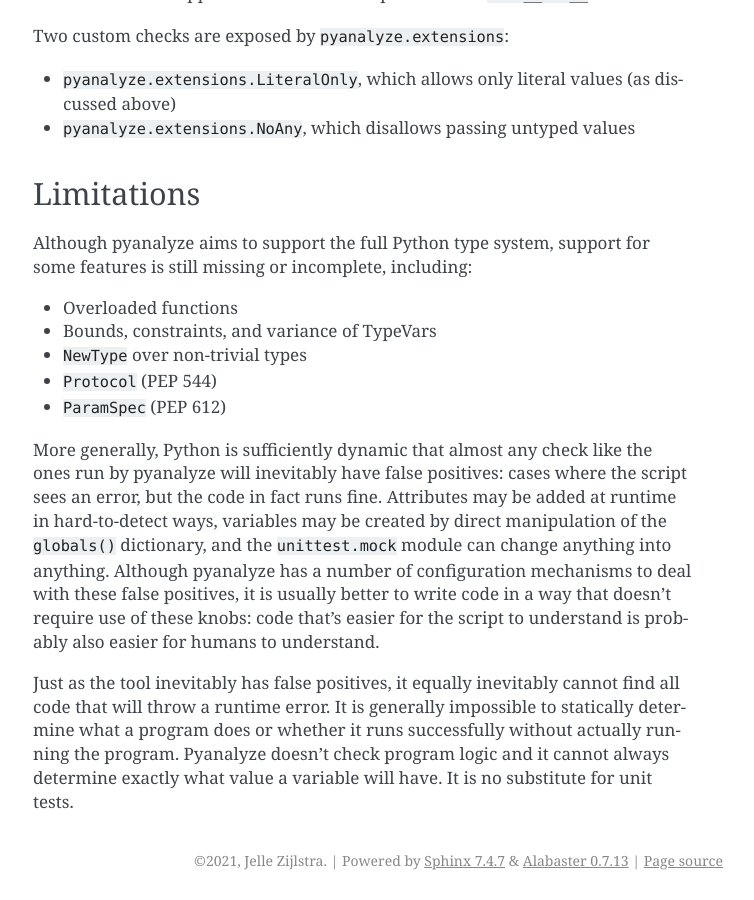
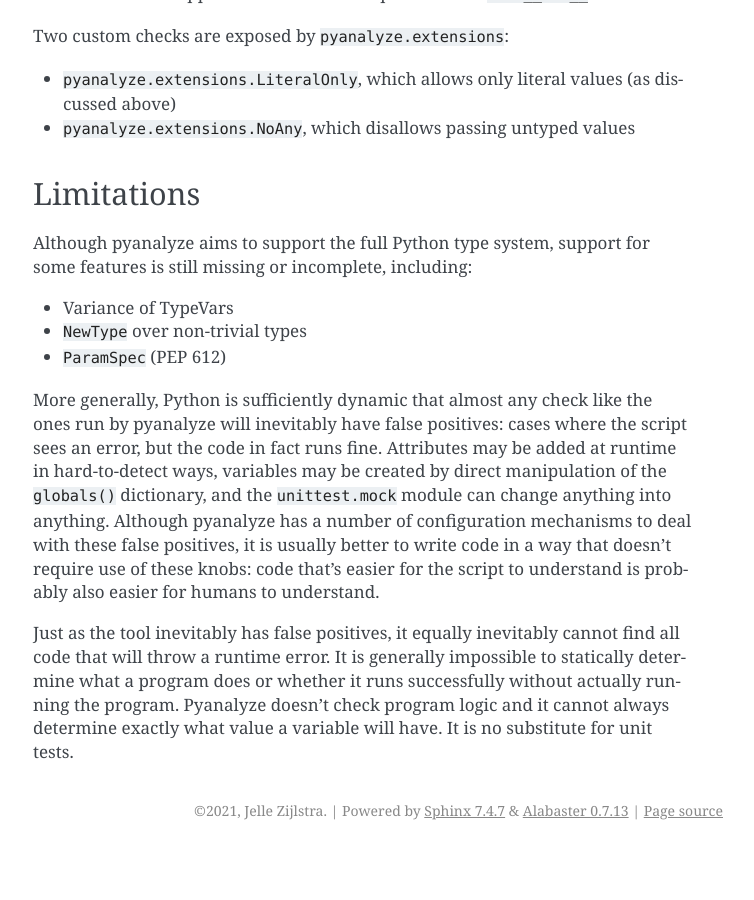
Before and after one commit to quora/pyanalyze, a Sphinx documentation site: the page built from docs/typesystem.md, in a window 1280 px wide and 900 px high, scrolled down 6535 px. Shown: the whole window, without its empty margins (387-1141 px from the left). Built offline with Sphinx 7.4.7, drawn with Linux system fonts in a browser that asks for light colours; after the commit the page ends 7385 px from its top, so only the background shows below that.

Commit message:
Overloads, protocols and TypeVar bounds are supported (#353)

```diff
--- a/docs/typesystem.md
+++ b/docs/typesystem.md
@@ -292,10 +292,8 @@ Two custom checks are exposed by `pyanalyze.extensions`:
 
 Although pyanalyze aims to support the full Python type system, support for some features is still missing or incomplete, including:
 
-- Overloaded functions
-- Bounds, constraints, and variance of TypeVars
+- Variance of TypeVars
 - `NewType` over non-trivial types
-- `Protocol` (PEP 544)
 - `ParamSpec` (PEP 612)
 
 More generally, Python is sufficiently dynamic that almost any check like the ones run by pyanalyze will inevitably have false positives: cases where the script sees an error, but the code in fact runs fine. Attributes may be added at runtime in hard-to-detect ways, variables may be created by direct manipulation of the `globals()` dictionary, and the `unittest.mock` module can change anything into anything. Although pyanalyze has a number of configuration mechanisms to deal with these false positives, it is usually better to write code in a way that doesn't require use of these knobs: code that's easier for the script to understand is probably also easier for humans to understand.
```
